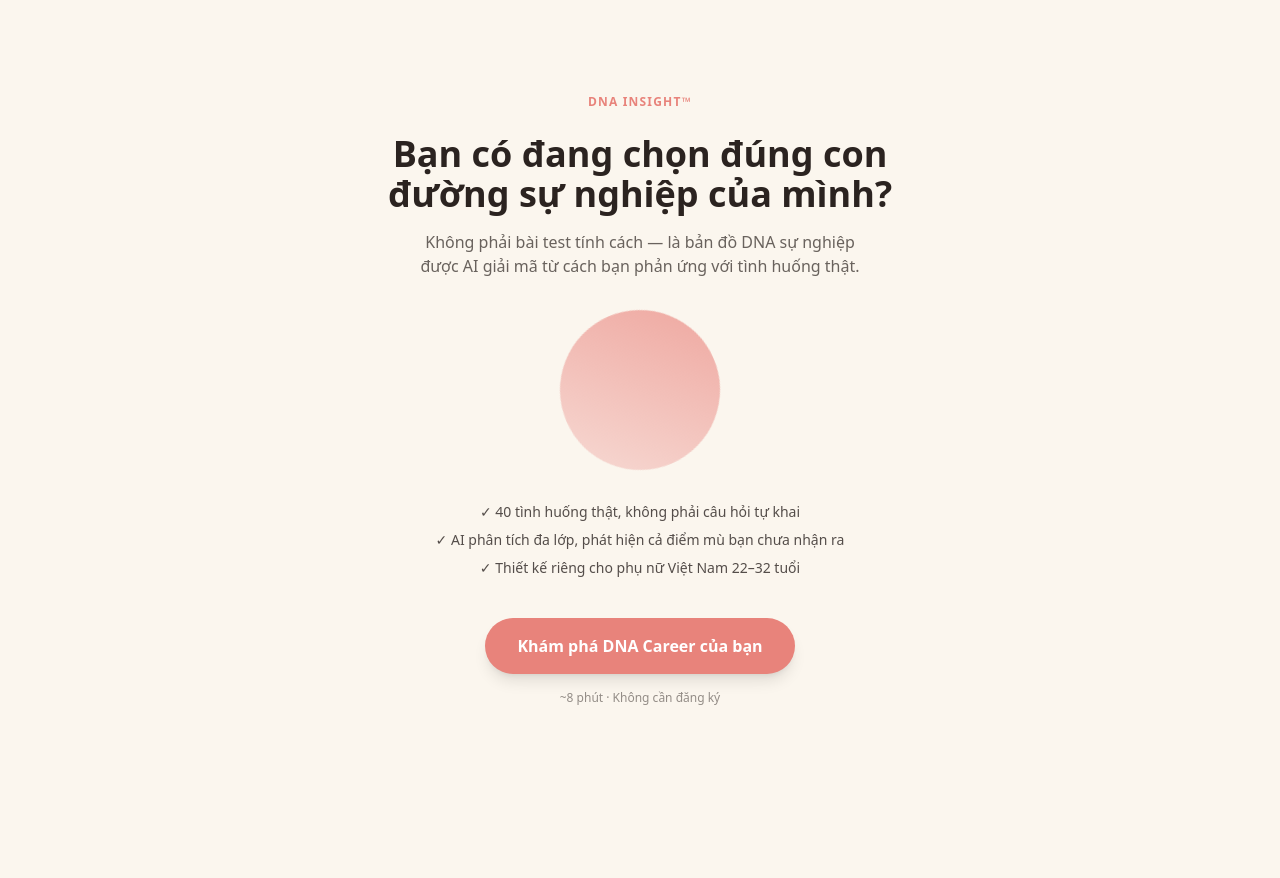
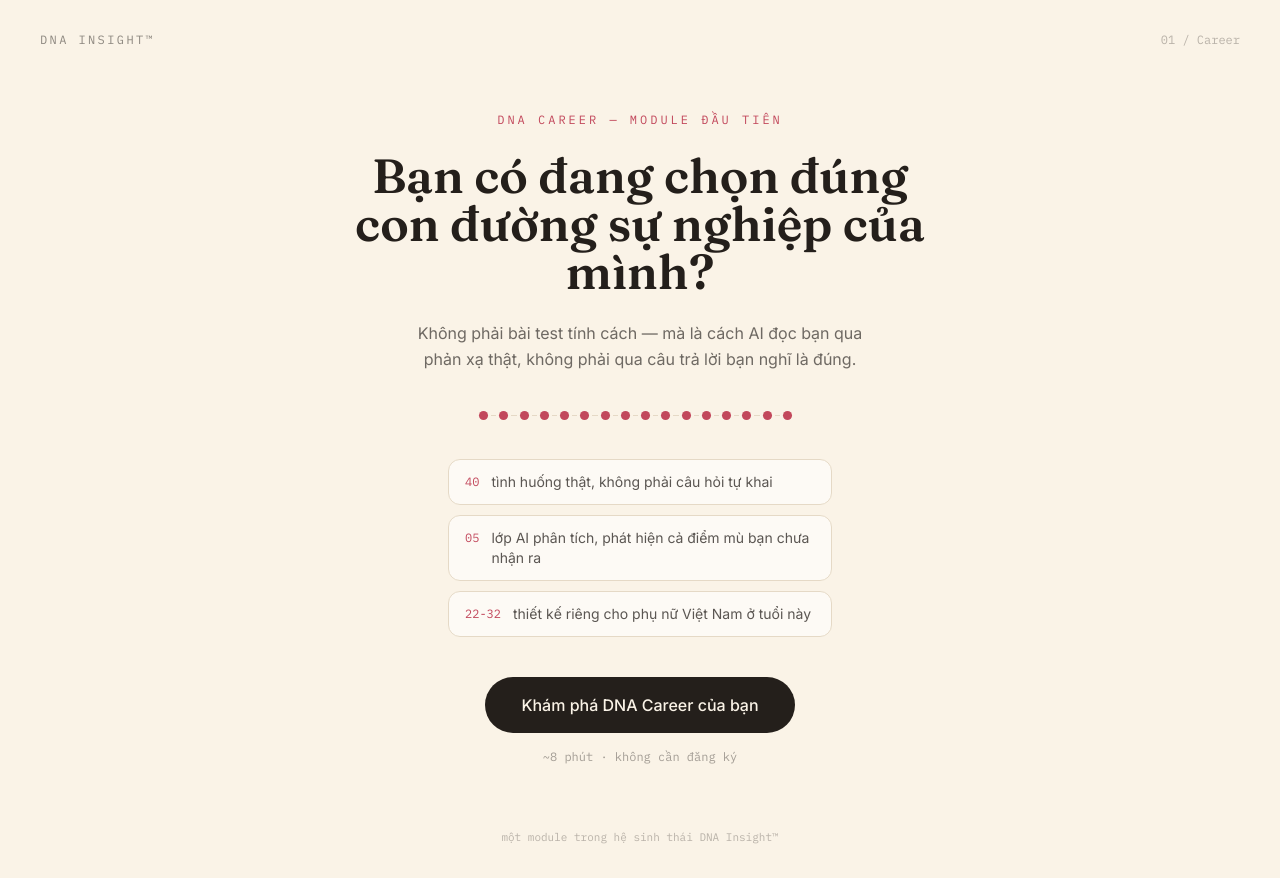
Before and after one commit to hamindeyywork-debug/dna-career-app, a Next.js app: page / in a window 1280 px wide. Before the commit the page ends 800 px from the top, so only its background shows below. Built offline with nearby package versions, Linux system fonts and the light colour scheme.

Commit message:
Fix JSON leak + simplify copy

```diff
--- a/src/app/globals.css
+++ b/src/app/globals.css
@@ -1,16 +1,69 @@
+@import url('https://fonts.googleapis.com/css2?family=Fraunces:opsz,wght@9..144,400;9..144,500;9..144,600;9..144,700&family=Inter:wght@400;500;600;700&family=IBM+Plex+Mono:wght@400;500;600&display=swap');
+
 @tailwind base;
 @tailwind components;
 @tailwind utilities;
 
-body {
-  background-color: #FBF6EE;
-  color: #2B2320;
+:root {
+  --font-display: 'Fraunces', serif;
+  --font-body: 'Inter', sans-serif;
+  --font-mono: 'IBM Plex Mono', monospace;
 }
 
-@keyframes spin-slow {
+body {
+  background-color: #FAF3E7;
+  color: #241F1B;
+  font-family: var(--font-body);
+}
+
+h1, h2, h3, .font-display {
+  font-family: var(--font-display);
+}
+
+.font-mono, code, .gene-code {
+  font-family: var(--font-mono);
+}
+
+/* Chuỗi gen — signature motif: dùng cho progress bar và vòng quanh badge */
+.gene-thread {
+  display: flex;
+  align-items: center;
+  gap: 4px;
+}
+.gene-node {
+  width: 7px;
+  height: 7px;
+  border-radius: 999px;
+  background: #E5D9C6;
+  transition: background 0.3s ease, transform 0.3s ease;
+  flex-shrink: 0;
+}
+.gene-node.active {
+  background: #C2485C;
+  transform: scale(1.3);
+}
+.gene-link {
+  height: 1px;
+  flex: 1;
+  background: #E5D9C6;
+}
+
+@keyframes helix-spin {
   from { transform: rotate(0deg); }
   to { transform: rotate(360deg); }
 }
-.animate-spin-slow {
-  animation: spin-slow 8s linear infinite;
+.animate-helix {
+  animation: helix-spin 6s linear infinite;
 }
+
+@keyframes fade-up {
+  from { opacity: 0; transform: translateY(8px); }
+  to { opacity: 1; transform: translateY(0); }
+}
+.animate-fade-up {
+  animation: fade-up 0.5s ease both;
+}
+
+@media (prefers-reduced-motion: reduce) {
+  .animate-helix, .animate-fade-up { animation: none; }
+}
--- a/src/app/page.tsx
+++ b/src/app/page.tsx
@@ -1,34 +1,95 @@
 import Link from "next/link";
+
+const HELIX_NODES = Array.from({ length: 16 });
 
 export default function LandingPage() {
   return (
-    <main className="min-h-screen flex flex-col items-center justify-center px-6 text-center">
-      <p className="text-xs tracking-widest uppercase text-coral font-semibold mb-6">DNA Insight™</p>
+    <main className="min-h-screen flex flex-col">
+      <header className="px-6 md:px-10 pt-8 flex items-center justify-between">
+        <span className="font-mono text-xs tracking-[0.2em] text-ink/50 uppercase">
+          DNA Insight™
+        </span>
+        <span className="font-mono text-xs text-ink/30">01 / Career</span>
+      </header>
 
-      <h1 className="text-3xl md:text-4xl font-bold max-w-xl leading-snug">
-        Bạn có đang chọn đúng con đường sự nghiệp của mình?
+      <section className="flex-1 flex flex-col items-center justify-center px-6 py-16 text-center max-w-2xl mx-auto">
+        <p className="font-mono text-xs tracking-[0.25em] text-rose uppercase mb-6 animate-fade-up">
+          DNA Career — module đầu tiên
+        </p>
+
+        <h1
+          className="font-display text-[2.1rem] md:text-5xl font-semibold leading-[1.15] mb-6 animate-fade-up"
+          style={{ animationDelay: "80ms" }}
+        >
+          Bạn có đang chọn đúng
+          <br />
+          con đường sự nghiệp của mình?
         </h1>
 
-      <p className="mt-4 max-w-md text-ink/70">
-        Không phải bài test tính cách — là bản đồ DNA sự nghiệp được AI giải mã từ cách bạn phản ứng với tình huống thật.
+        <p
+          className="text-ink/65 leading-relaxed max-w-md mb-10 animate-fade-up"
+          style={{ animationDelay: "160ms" }}
+        >
+          Không phải bài test tính cách — mà là cách AI đọc bạn qua phản xạ
+          thật, không phải qua câu trả lời bạn nghĩ là đúng.
         </p>
 
-      <div className="mt-8 w-40 h-40 rounded-full bg-gradient-to-br from-blush to-coral animate-spin-slow opacity-70" />
+        {/* Signature motif: chuỗi gen 16 node, ứng với 16 yếu tố CORE-16 */}
+        <div
+          className="gene-thread w-full max-w-xs mb-10 animate-fade-up"
+          style={{ animationDelay: "220ms" }}
+          aria-hidden="true"
+        >
+          {HELIX_NODES.map((_, i) => (
+            <div key={i} className="flex items-center flex-1 gap-1">
+              <div
+                className="gene-node active"
+                style={{ animationDelay: `${i * 90}ms` }}
+              />
+              {i < HELIX_NODES.length - 1 && <div className="gene-link" />}
+            </div>
+          ))}
+        </div>
 
-      <ul className="mt-8 space-y-2 text-sm text-ink/80">
-        <li>✓ 40 tình huống thật, không phải câu hỏi tự khai</li>
-        <li>✓ AI phân tích đa lớp, phát hiện cả điểm mù bạn chưa nhận ra</li>
-        <li>✓ Thiết kế riêng cho phụ nữ Việt Nam 22–32 tuổi</li>
-      </ul>
+        <div
+          className="grid grid-cols-1 gap-2.5 text-sm text-left w-full max-w-sm mb-10 animate-fade-up"
+          style={{ animationDelay: "280ms" }}
+        >
+          <div className="flex items-start gap-3 bg-white/60 rounded-xl px-4 py-3 border border-line">
+            <span className="font-mono text-rose text-xs pt-0.5">40</span>
+            <span className="text-ink/75">tình huống thật, không phải câu hỏi tự khai</span>
+          </div>
+          <div className="flex items-start gap-3 bg-white/60 rounded-xl px-4 py-3 border border-line">
+            <span className="font-mono text-rose text-xs pt-0.5">05</span>
+            <span className="text-ink/75">lớp AI phân tích, phát hiện cả điểm mù bạn chưa nhận ra</span>
+          </div>
+          <div className="flex items-start gap-3 bg-white/60 rounded-xl px-4 py-3 border border-line">
+            <span className="font-mono text-rose text-xs pt-0.5">22-32</span>
+            <span className="text-ink/75">thiết kế riêng cho phụ nữ Việt Nam ở tuổi này</span>
+          </div>
+        </div>
 
         <Link
           href="/test"
-        className="mt-10 bg-coral text-white font-semibold px-8 py-4 rounded-full shadow-lg hover:opacity-90 transition"
+          className="animate-fade-up bg-ink text-canvas font-medium px-9 py-4 rounded-full hover:bg-rose transition-colors duration-300"
+          style={{ animationDelay: "340ms" }}
         >
           Khám phá DNA Career của bạn
         </Link>
 
-      <p className="mt-4 text-xs text-ink/50">~8 phút · Không cần đăng ký</p>
+        <p
+          className="mt-4 font-mono text-xs text-ink/40 animate-fade-up"
+          style={{ animationDelay: "380ms" }}
+        >
+          ~8 phút · không cần đăng ký
+        </p>
+      </section>
+
+      <footer className="px-6 pb-8 text-center">
+        <p className="font-mono text-[11px] text-ink/30">
+          một module trong hệ sinh thái DNA Insight™
+        </p>
+      </footer>
     </main>
   );
 }
--- a/src/app/result/[code]/page.tsx
+++ b/src/app/result/[code]/page.tsx
@@ -4,6 +4,16 @@ import ResultView from "./ResultView";
 import { notFound } from "next/navigation";
 
 export const dynamic = "force-dynamic";
+
+function splitList(text: unknown, max: number): string[] {
+  if (typeof text !== "string" || !text.trim()) return [];
+  // Tách theo số thứ tự (1. 2. 3.), gạch đầu dòng, hoặc xuống dòng — tùy AI trả về kiểu nào
+  const parts = text
+    .split(/\n+|(?=\d\.\s)/)
+    .map((s) => s.replace(/^[\d.\-•\s]+/, "").trim())
+    .filter((s) => s.length > 3);
+  return parts.slice(0, max);
+}
 
 export default async function ResultPage({ params }: { params: { code: string } }) {
   const supabase = getSupabaseServerClient();
@@ -18,33 +28,17 @@ export default async function ResultPage({ params }: { params: { code: string }
   const archetype = ARCHETYPES.find((a) => a.id === data.archetype_id);
   const report = data.report as any;
 
-  // Chỉ trích xuất 3 nghề phù hợp dạng tên ngắn từ text đầy đủ (teaser, không lộ lý do chi tiết)
-  const careersTeaser: string[] =
-    typeof report?.suitableCareers === "string"
-      ? report.suitableCareers
-          .split(/[\n,.]/)
-          .map((s: string) => s.trim())
-          .filter((s: string) => s.length > 2 && s.length < 40)
-          .slice(0, 3)
-      : [];
-
-  const strengthsTeaser: string[] =
-    typeof report?.topStrengths === "string"
-      ? report.topStrengths
-          .split(/\n/)
-          .map((s: string) => s.trim())
-          .filter(Boolean)
-          .slice(0, 3)
-      : [];
+  const strengthsTeaser = splitList(report?.topStrengths, 3);
+  const careersTeaser = splitList(report?.suitableCareers, 3);
 
   return (
     <ResultView
       code={data.code}
       archetypeName={data.archetype_name}
-      badgeColor={archetype?.badgeColor ?? "#E8837B"}
+      badgeColor={archetype?.badgeColor ?? "#C2485C"}
       shortDescription={archetype?.shortDescription ?? ""}
       populationPercentile={data.population_percentile}
-      summary={report?.summary ?? ""}
+      summary={typeof report?.summary === "string" ? report.summary : ""}
       strengthsTeaser={strengthsTeaser}
       careersTeaser={careersTeaser}
       unlocked={data.unlocked}
--- a/tailwind.config.js
+++ b/tailwind.config.js
@@ -4,10 +4,17 @@ module.exports = {
   theme: {
     extend: {
       colors: {
-        cream: "#FBF6EE",
-        blush: "#F4CFC9",
-        coral: "#E8837B",
-        ink: "#2B2320",
+        canvas: "#FAF3E7",
+        ink: "#241F1B",
+        rose: { DEFAULT: "#C2485C", deep: "#9C3548", soft: "#EBC9CE" },
+        sage: { DEFAULT: "#5C7A6E", soft: "#D9E3DE" },
+        gold: { DEFAULT: "#C98A3E", soft: "#EEDCC0" },
+        line: "#E5D9C6",
+      },
+      fontFamily: {
+        display: ["var(--font-display)", "serif"],
+        body: ["var(--font-body)", "sans-serif"],
+        mono: ["var(--font-mono)", "monospace"],
       },
     },
   },
```
Also changed, not shown: src/app/result/[code]/ResultView.tsx (+84 -64 lines), src/app/test/page.tsx (+35 -19 lines), src/lib/scoring/layer5.ts (+24 -4 lines). Lines whose indentation alone changed are shown as unchanged.
